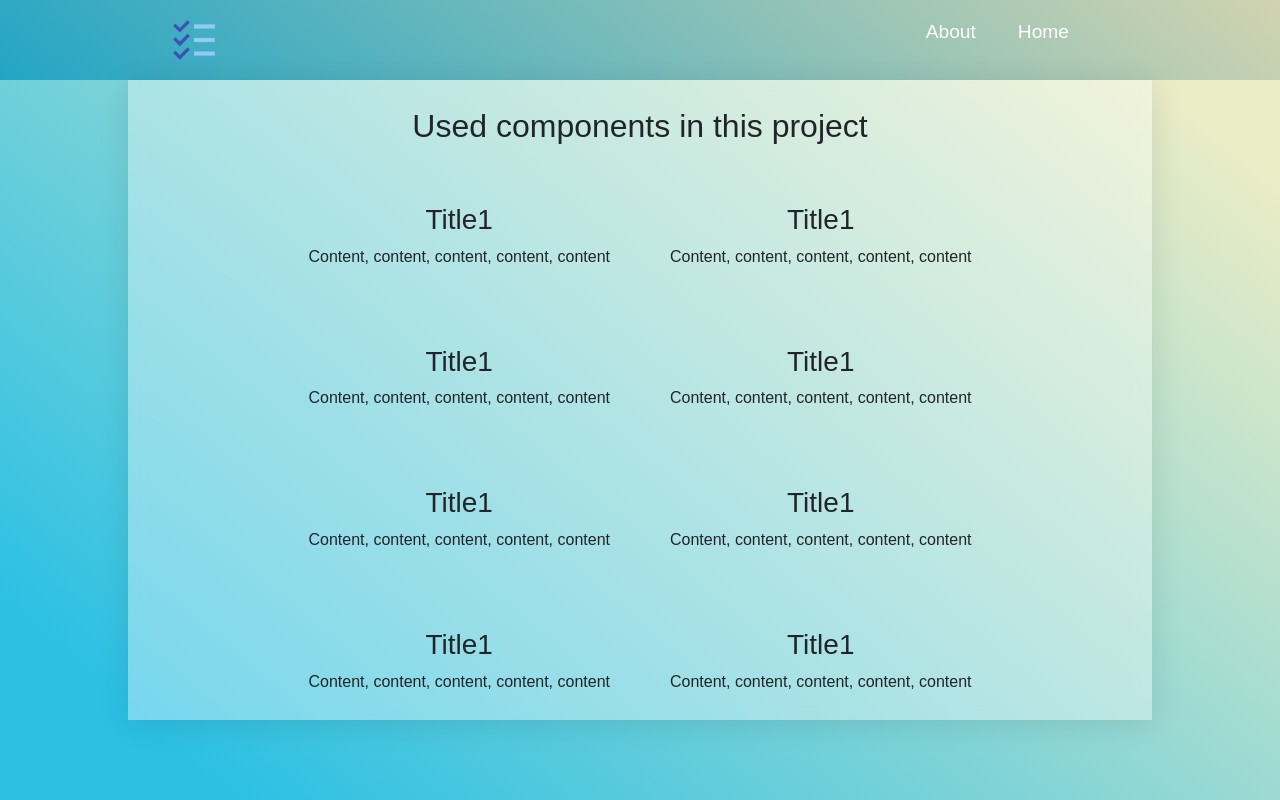
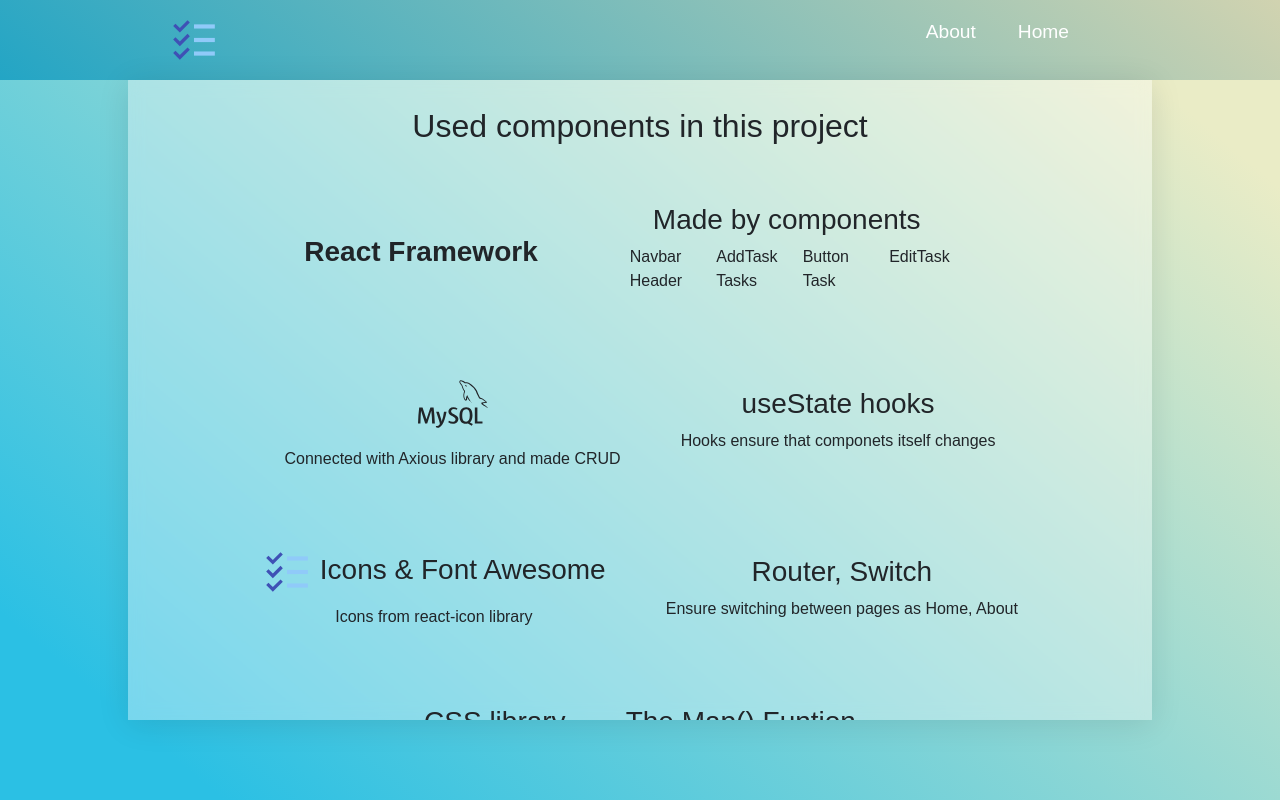
Before and after one commit to Janiite/react-to-do, a React (Create React App) app in the folder frontend/: page /about in a window 1280 px wide. Built offline with nearby package versions, Linux system fonts and the light colour scheme.

Commit message:
"add description"

```diff
--- a/frontend/src/Components/Navbar/Navbar.css
+++ b/frontend/src/Components/Navbar/Navbar.css
@@ -114,4 +114,8 @@
         font-size: 2rem;
    }
 
-}
+}li{
+    display: block;
+    width: 25%;
+    float: left;
+   }
--- a/frontend/src/Pages/About.js
+++ b/frontend/src/Pages/About.js
@@ -1,4 +1,8 @@
 import React from "react";
+import { FcTodoList } from "react-icons/fc";
+import { BsFillBootstrapFill} from "react-icons/bs";
+import { SiMysql } from "react-icons/si";
+import "../Components/Navbar/Navbar.css";
 
 const About = () => {
   return (
@@ -8,36 +12,42 @@ const About = () => {
         <div className="about-component-box">
 
           <div className="about-component">
-            <h3>Title1</h3>
-            <p>Content, content, content, content, content</p>
+            <h3><strong>React Framework</strong></h3>
           </div>
           <div className="about-component">
-            <h3>Title1</h3>
-            <p>Content, content, content, content, content</p>
+            <h3>Made by components </h3>
+            <ul><li>Navbar</li>
+              <li>AddTask</li>
+              <li>Button</li>
+              <li>EditTask</li>
+              <li>Header</li>
+              <li>Tasks</li>
+              <li>Task</li>
+            </ul>
           </div>
           <div className="about-component">
-            <h3>Title1</h3>
-            <p>Content, content, content, content, content</p>
+            <h3> <SiMysql size="70px"/></h3>
+            <p>Connected with Axious library and made CRUD</p>
           </div>
           <div className="about-component">
-            <h3>Title1</h3>
-            <p>Content, content, content, content, content</p>
+            <h3>useState hooks</h3>
+            <p>Hooks ensure that componets itself changes</p>
           </div>
           <div className="about-component">
-            <h3>Title1</h3>
-            <p>Content, content, content, content, content</p>
+            <h3><FcTodoList size="50px" /> Icons & Font Awesome</h3>
+            <p>Icons from react-icon library</p>
           </div>
           <div className="about-component">
-            <h3>Title1</h3>
-            <p>Content, content, content, content, content</p>
+            <h3>Router, Switch</h3>
+            <p>Ensure switching between pages as Home, About</p>
           </div>
           <div className="about-component">
-            <h3>Title1</h3>
-            <p>Content, content, content, content, content</p>
+            <h3>CSS library </h3>
+            <p><BsFillBootstrapFill/> Bootstrap</p>
           </div>
           <div className="about-component">
-            <h3>Title1</h3>
-            <p>Content, content, content, content, content</p>
+            <h3>The Map() Funtion</h3>
+            <p>To rendering a Tasks to browser</p>
           </div>
 
         </div>
```
Also changed, not shown: 1 other file (tests, documents, lock files or other folders).
